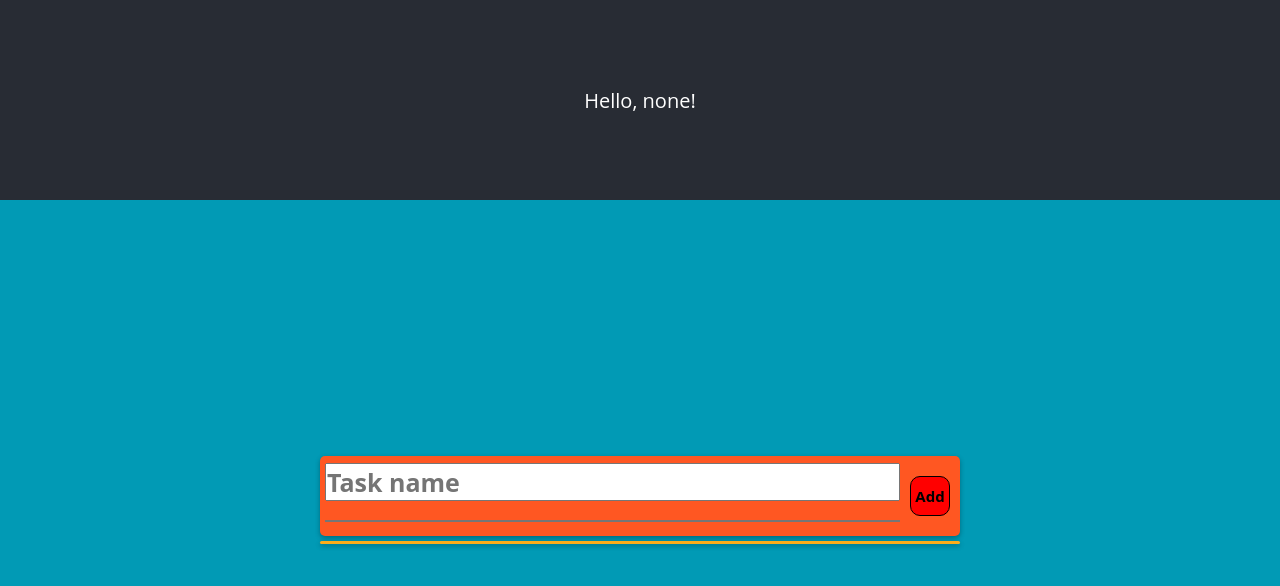
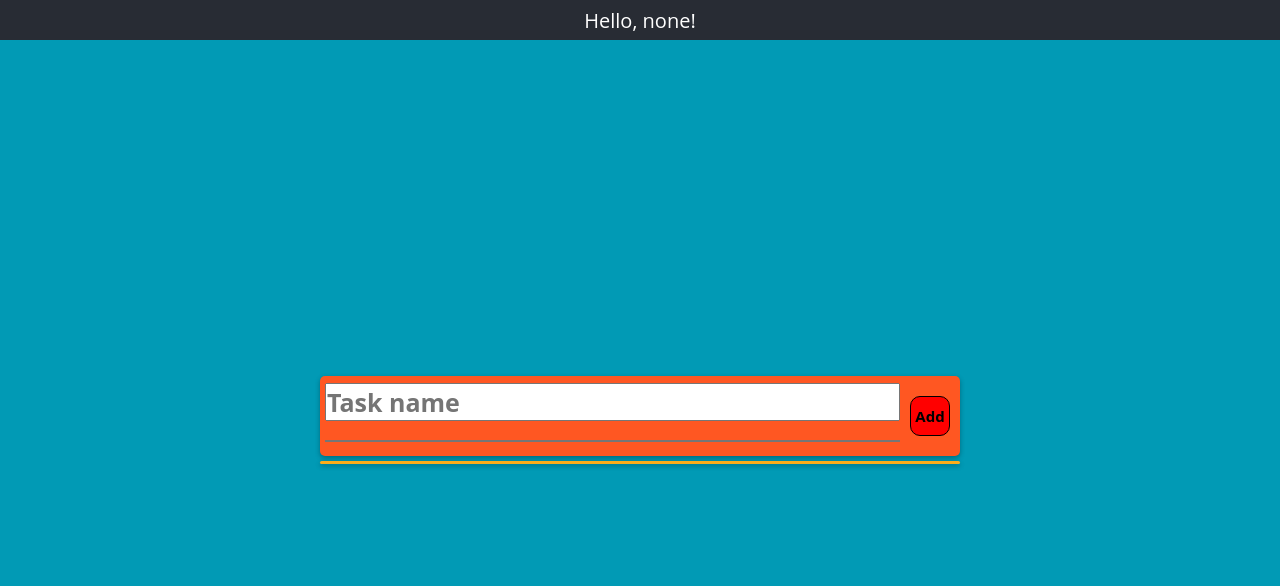
Before and after one commit to moienheydari/mytodolist, a React (Create React App) app: page / in a window 1280 px wide. Shown: the top 586 px of the page. Built offline with nearby package versions, Linux system fonts and the light colour scheme.

Commit message:
some css adjusts

```diff
--- a/src/App.css
+++ b/src/App.css
@@ -13,7 +13,7 @@
 .App-header {
   background-color: #282c34;
   display: flex;
-  height: 25vh;
+  height: 5vh;
   flex-direction: column;
   align-items: center;
   justify-content: center;
@@ -23,7 +23,7 @@
 
 .App-body {
   background-color: #019ab5;
-  height: 75vh;
+  height: 95vh;
   display: flex;
   flex-direction: column;
   align-items: center;
--- a/src/components/inputField.js
+++ b/src/components/inputField.js
@@ -19,7 +19,7 @@ export default function InputField({ handleUpdate }) {
             handleUpdate();
             return;
         }
-        if (task) {
+        if (task && data.tasks.length < 7) {
             data.tasks.push({
                 task: task,
                 subTask: subtask,
@@ -29,8 +29,11 @@ export default function InputField({ handleUpdate }) {
             setTask('');
             localStorage.setItem('myData', JSON.stringify(data));
             handleUpdate();
+        } else if (data.tasks.length > 6) {
+            setTask('');
+            alert('No more tasks, delete some');
         } else {
-            alert('PLease enter a task')
+            alert('PLease enter a task');
         }
     }
 
--- a/src/components/listField.js
+++ b/src/components/listField.js
@@ -30,8 +30,8 @@ export default function ListField({ task, subtask, done, taskIndex, handleUpdate
                 <button className={`taskButt ${strike ? 'strikethrough' : ''}`} onClick={handleDoneClick}>Done</button>
                 <button className='taskButt'>Del.</button>
             </div>
-            <div className={`subtask-detail ${clicked ? 'show' : 'hide'} ${strike ? 'strikethrough' : ''}`}>
-                <span className='subtask-text'>{subtask}</span>
+            <div className={`subtask-detail ${clicked ? 'show' : 'hide'}`}>
+                <span className={`subtask-text ${strike ? 'strikethrough' : ''}`}>{subtask}</span>
             </div>
         </div>
     )
--- a/src/css/listCont.css
+++ b/src/css/listCont.css
@@ -66,6 +66,9 @@
     color: #500404;
     margin: 2.5px;
 }
+.subtask-text.strikethrough {
+    color: white;
+}
 
 .subtask-detail.show {
     height: 75px;
@@ -73,6 +76,7 @@
 
 .strikethrough {
     text-decoration: line-through;
+    color: white;
 }
 
 .taskButt {
```
